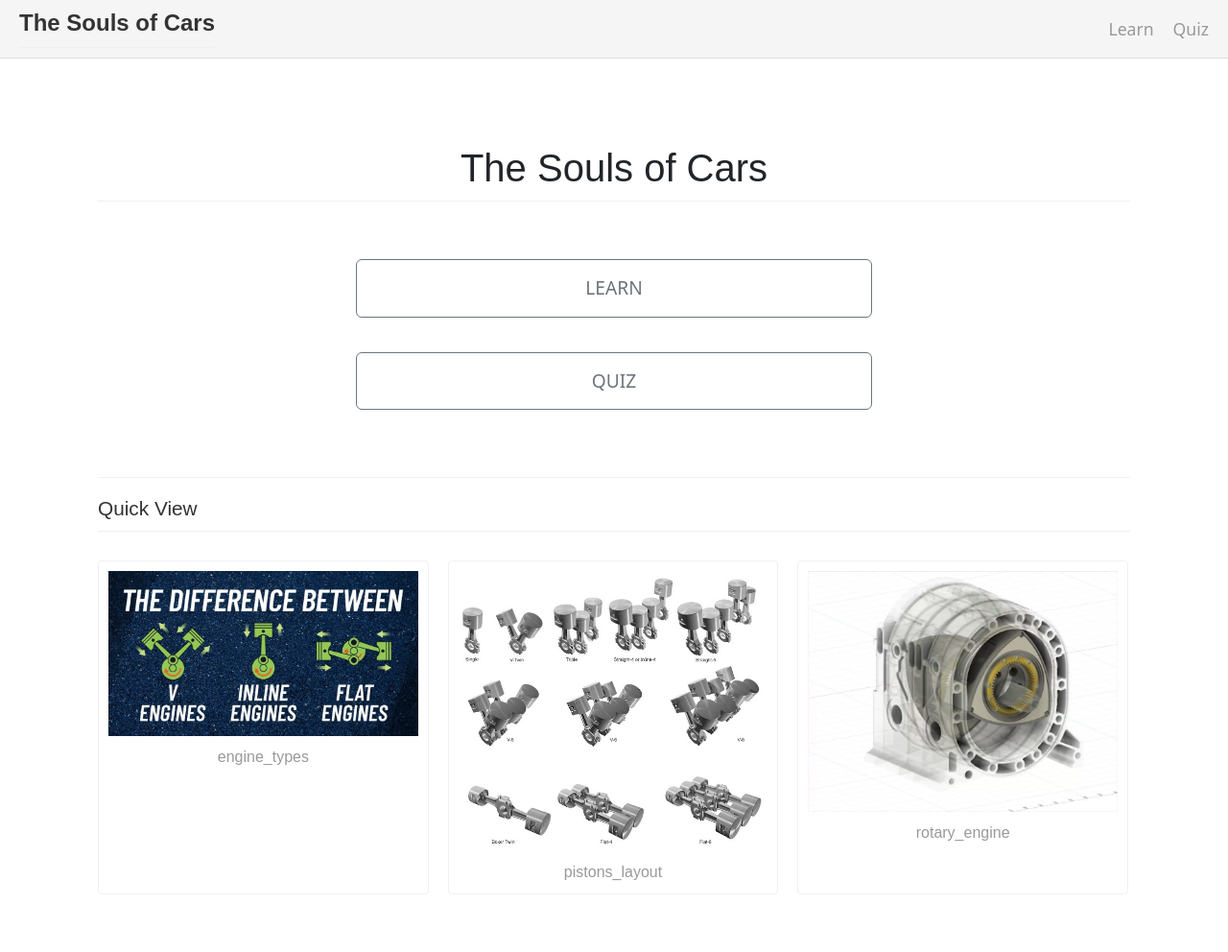
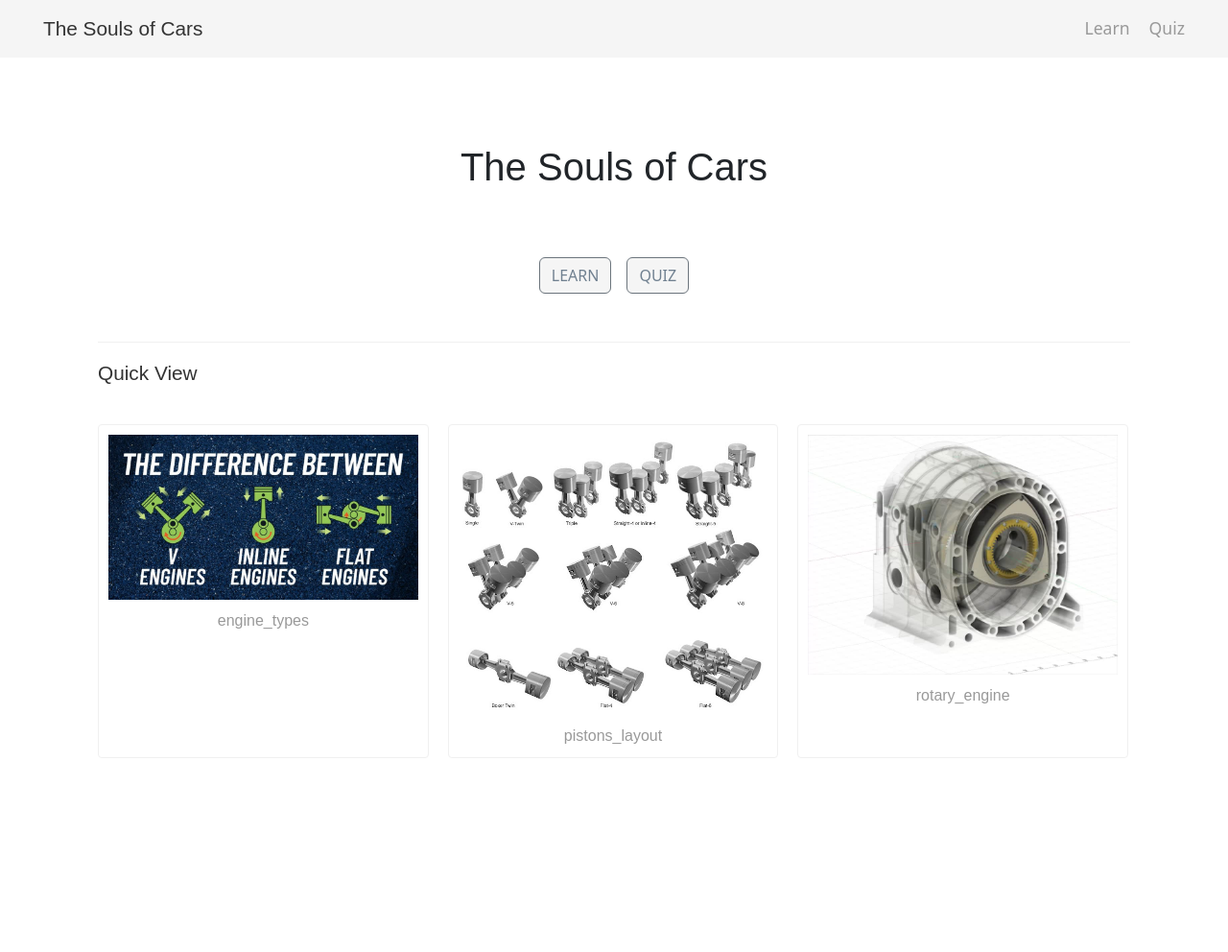
Before and after one commit to PaulKearns/Car-Engines-Tutorial, a Flask app: page / in a window 1280 px wide. Shown: the whole page at 96% size. After the commit the page ends 790 px from the top, so only its background shows below. Run offline with Flask 3, Linux system fonts and the light colour scheme.

Commit message:
testing colors. formatting nav. formatting buttons. troubleshooting fonts.

```diff
--- a/static/css/style.css
+++ b/static/css/style.css
@@ -1,3 +1,14 @@
+:root {
+    --base-color: #333333;
+    --background-color: #f5f5f5;
+    --text-black: #1F1F23;
+    --text-gray: #708090;
+    --nav-color: whitesmoke;
+    --nav-secondary: #4B4B4F;
+    --border-color: #dfe4ea;
+}
+
+/*
 @font-face {
     font-family: 'Microsoft YaHei UI';
     src: local('Microsoft YaHei UI');
@@ -7,13 +18,14 @@
     font-family: 'Microsoft YaHei UI Light';
     src: local('Microsoft YaHei UI Light');
 }
+*/
 
 body {
-    font-family: 'Microsoft YaHei UI', 'Microsoft YaHei', 'Segoe UI', sans-serif;
+    font-family: sans-serif; /*'Microsoft YaHei UI', 'Microsoft YaHei', 'Segoe UI',*/
     padding-top: 0;
     padding-bottom: 0;
     margin: 0;
-    color: #333333; /* Dark Grey - Base Color */
+    color: var(--base-color); /* Dark Grey - Base Color */
     background-color: #ffffff;
 }
 
@@ -25,8 +37,11 @@ body {
 
 /* Header styles */
 .header-bar {
-    background-color: #f5f5f5;
-    border-bottom: 1px solid #dddddd;
+    color: var(--text-gray);
+    background-color: var(--nav-color);
+
+    height: 60px;
+    line-height: 1.2;
     padding: 10px 20px;
     display: flex;
     justify-content: space-between;
@@ -34,16 +49,23 @@ body {
 }
 
 .site-title {
-    font-family: 'Microsoft YaHei UI', sans-serif;
-    font-weight: bold;
-    font-size: 1.5rem;
-    color: #333333;
-    margin: 0;
+    display: flex;
+    font-family: sans-serif; /*'Microsoft YaHei UI', */
+    font-size: 1.3rem;
+    margin-left: 25px;
+}
+
+.site-title a {
+    display: flex;
+    align-items: center;
+    color: var(--base-color);
+    text-decoration: none;
 }
 
 .nav-links {
     display: flex;
     gap: 20px;
+    margin-right: 25px;
 }
 
 .nav-links a {
@@ -56,11 +78,11 @@ body {
     color: #333333;
 }
 
-.site-title-link {
-    color: #333333;
+/*.site-title-link {
+    color: var(--text-color);
     text-decoration: none;
     transition: color 0.3s ease;
-}
+}*/
 
 .site-title-link:hover {
     color: #666666;
@@ -73,9 +95,8 @@ body {
 }
 
 h1, h2, h3, h4 {
-    font-family: 'Microsoft YaHei UI', sans-serif;
-    color: #333333; /* Dark Grey */
-    border-bottom: 1px solid #f0f0f0;
+    font-family: sans-serif; /* 'Microsoft YaHei UI', */
+    color: var(--text-color);
     padding-bottom: 10px;
     margin-bottom: 30px;
 }
@@ -93,7 +114,7 @@ h2 {
 }
 
 p {
-    font-family: 'Microsoft YaHei UI Light', 'Microsoft YaHei UI', sans-serif;
+    font-family: sans-serif; /*'Microsoft YaHei UI Light', 'Microsoft YaHei UI'*/
     font-size: 1.1rem;
     line-height: 1.6;
     color: #666666;
@@ -125,7 +146,7 @@ p {
 .gallery-caption {
     text-align: center;
     margin-top: 10px;
-    font-family: 'Microsoft YaHei UI Light', sans-serif;
+    font-family: sans-serif; /*'Microsoft YaHei UI Light', */
     color: #999999; /* Light Grey */
 }
 
@@ -133,7 +154,7 @@ p {
 .btn {
     border-radius: 0;
     padding: 8px 30px;
-    font-family: 'Microsoft YaHei UI', sans-serif;
+    font-family: sans-serif; /* 'Microsoft YaHei UI',*/
     text-transform: uppercase;
     transition: all 0.3s ease;
 }
@@ -171,11 +192,15 @@ p {
     margin: 60px 0;
 }
 
+.home-buttons {
+    display: flex;
+    gap: 1rem;
+    justify-content: center;
+}
+
 .home-buttons .btn {
-    margin-bottom: 20px;
-    padding: 15px 30px;
-    font-size: 1.2rem;
-    width: 100%;
+    background-color: var(--nav-color);
+    color: var(--text-gray);
 }
 
 /* Learn page styles */
@@ -189,7 +214,7 @@ p {
     margin-top: 25px;
     color: #333333;
     border-bottom: none;
-    font-family: 'Microsoft YaHei UI', sans-serif;
+    font-family: sans-serif; /*'Microsoft YaHei UI', */
     font-size: 1.3rem;
 }
 
@@ -206,7 +231,7 @@ p {
 }
 
 .form-check-label {
-    font-family: 'Microsoft YaHei UI Light', 'Microsoft YaHei UI', sans-serif;
+    font-family: sans-serif; /*'Microsoft YaHei UI Light', 'Microsoft YaHei UI', */
     font-size: 1.1rem;
     padding-left: 10px;
 }
@@ -248,7 +273,7 @@ p {
     text-align: center;
     margin: 20px 0 40px;
     color: #999999; /* Light Grey */
-    font-family: 'Microsoft YaHei UI Light', sans-serif;
+    font-family: sans-serif; /*'Microsoft YaHei UI Light', */
 }
 
 .results-image {
@@ -279,7 +304,7 @@ p {
 }
 
 .quick-view-heading {
-    font-family: 'Microsoft YaHei UI', sans-serif;
+    font-family: sans-serif; /*'Microsoft YaHei UI',*/
     font-size: 1.3rem;
     color: #333333;
     margin-bottom: 20px;
--- a/templates/base.html
+++ b/templates/base.html
@@ -10,7 +10,7 @@
 </head>
 <body>
     <div class="header-bar">
-        <h1 class="site-title"><a href="{{ url_for('home') }}" class="site-title-link">The Souls of Cars</a></h1>
+        <div class="site-title"><a href="{{ url_for('home') }}">The Souls of Cars</a></div>
         <div class="nav-links">
             <a href="{{ url_for('learn', lesson_id=1) }}">Learn</a>
             <a href="{{ url_for('take_quiz') }}">Quiz</a>
--- a/templates/home.html
+++ b/templates/home.html
@@ -4,7 +4,7 @@
 <div class="text-center">
     <h1 class="home-title">The Souls of Cars</h1>
 
-    <div class="d-grid gap-3 col-6 mx-auto home-buttons">
+    <div class="mx-auto home-buttons">
         <a href="{{ url_for('learn', lesson_id=1) }}" class="btn btn-outline-secondary">
             Learn
         </a>
```
